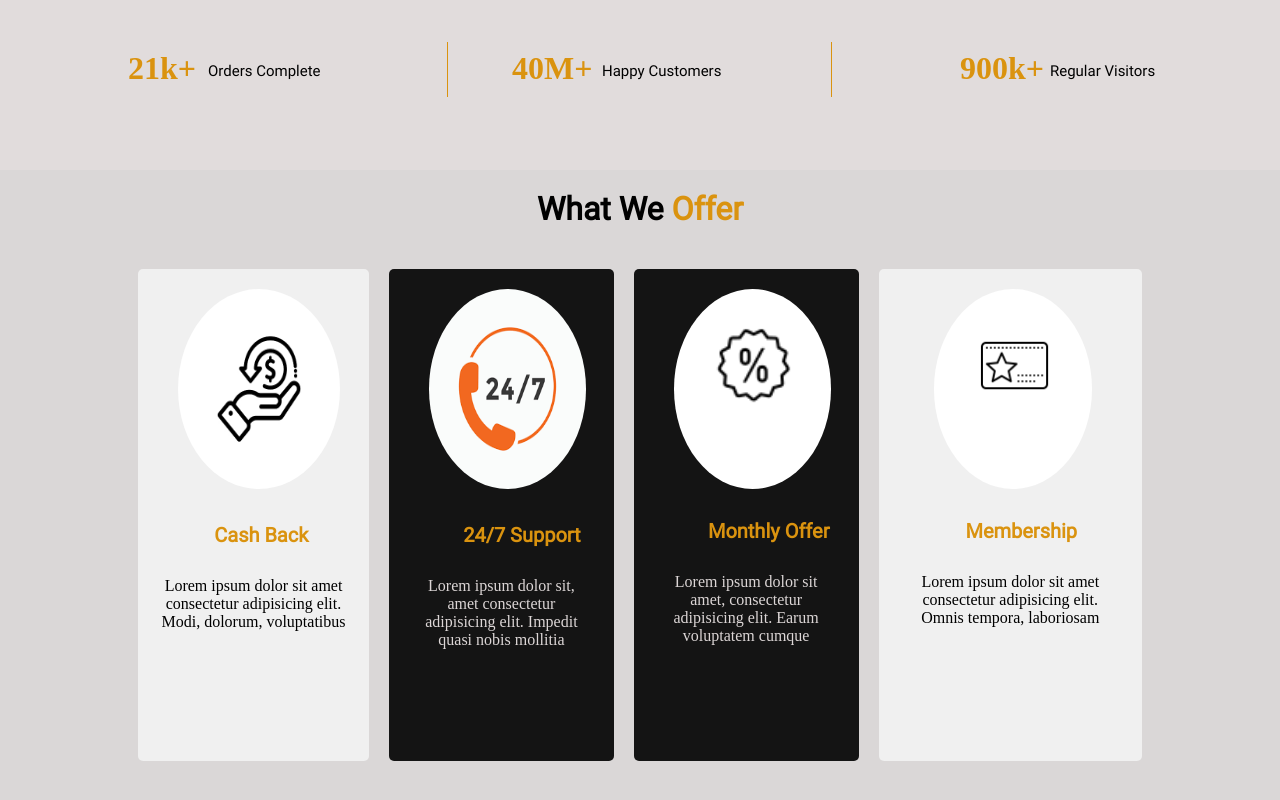
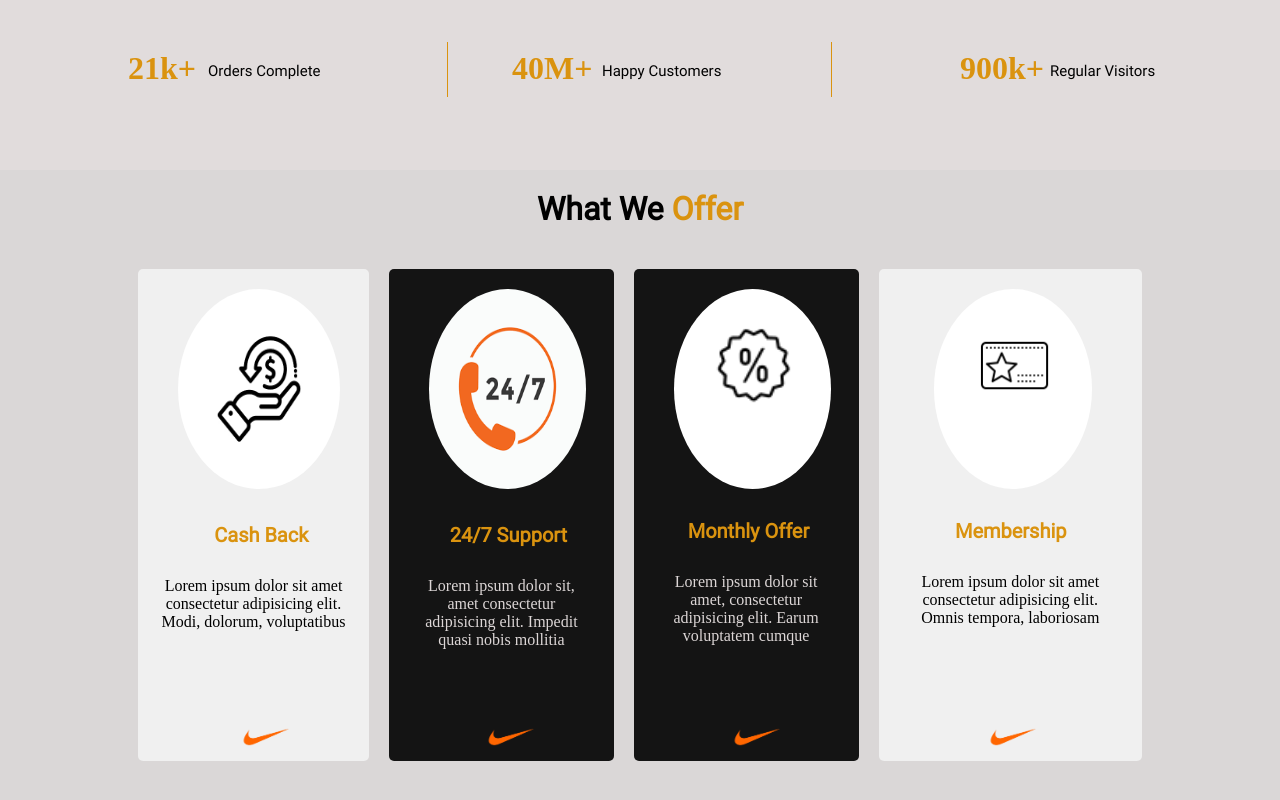
Before and after one commit to Ifabrice520/shoes-shopping-, a plain HTML site: page index.html in a window 1280 px wide. Shown: the part 670-1470 px from the top of the page. Drawn offline with Linux system fonts and the light colour scheme; files whose address does not match are found by name.

Commit message:
Shoes Shopping

```diff
--- a/css/style.css
+++ b/css/style.css
@@ -339,6 +339,13 @@ body {
     text-align: center;
 }
 
+#nike {
+    width: 50px;
+    position: absolute;
+    bottom: 20px;
+    left: 11%;
+}
+
 .grid2 {
     background-color: rgb(20, 20, 20);
 }
@@ -359,7 +366,7 @@ body {
     font-family: roboto;
     font-size: 20px;
     position: relative;
-    left: 33%;
+    left: 27%;
     top: 50px;
 }
 
@@ -370,6 +377,13 @@ body {
     top: 80px;
     text-align: center;
     color: rgb(220, 214, 214);
+}
+
+.grid2 #nik {
+    width: 50px;
+    position: absolute;
+    bottom: 20px;
+    left: 35%;
 }
 
 .grid3 {
@@ -398,7 +412,7 @@ body {
     font-family: roboto;
     font-size: 20px;
     position: relative;
-    left: 33%;
+    left: 24%;
     top: 50px;
 }
 
@@ -409,6 +423,13 @@ body {
     top: 80px;
     text-align: center;
     color: rgb(220, 214, 214);
+}
+
+.grid3 .nike {
+    width: 50px;
+    position: absolute;
+    bottom: 20px;
+    left: 59%;
 }
 
 .grid4 {
@@ -438,7 +459,7 @@ body {
     font-family: roboto;
     font-size: 20px;
     position: relative;
-    left: 33%;
+    left: 29%;
     top: 50px;
 }
 
@@ -449,3 +470,10 @@ body {
     top: 80px;
     text-align: center;
 }
+
+.grid4 .nik {
+    width: 50px;
+    position: absolute;
+    bottom: 20px;
+    left: 84%;
+}
--- a/index.html
+++ b/index.html
@@ -89,7 +89,6 @@
             <p>Regular Visitors</p>
         </div>
     </div>
-v>
 
     <div class="offer">
         <h1>What We <span>Offer</span></h1>
@@ -98,10 +97,13 @@ v>
             <div class="grid1">
                 <div class="grid1_img">
                     <img src="img/icon/cash.jpg" alt="cash">
-            </div>
+                </div>
+
                 <span>Cash Back</span>
 
                 <p>Lorem ipsum dolor sit amet consectetur adipisicing elit. Modi, dolorum, voluptatibus</p>
+
+                <img src="img/profile3.png" alt="nike" id="nike">
             </div>
             <div class="grid2">
                 <div class="grid2_img">
@@ -111,6 +113,8 @@ v>
                 <span>24/7 Support</span>
 
                 <p>Lorem ipsum dolor sit, amet consectetur adipisicing elit. Impedit quasi nobis mollitia</p>
+
+                <img src="img/profile3.png" alt="nike" id="nik">
             </div>
             <div class="grid3">
                 <div class="grid3_img">
@@ -120,6 +124,8 @@ v>
                 <span>Monthly Offer</span>
 
                 <p>Lorem ipsum dolor sit amet, consectetur adipisicing elit. Earum voluptatem cumque</p>
+
+                <img src="img/profile3.png" alt="nike" class="nike">
             </div>
             <div class="grid4">
                 <div class="grid4_img">
@@ -129,6 +135,8 @@ v>
                 <span>Membership</span>
 
                 <p>Lorem ipsum dolor sit amet consectetur adipisicing elit. Omnis tempora, laboriosam</p>
+
+                <img src="img/profile3.png" alt="nike" class="nik">
             </div>
         </div>
     </div>
```
